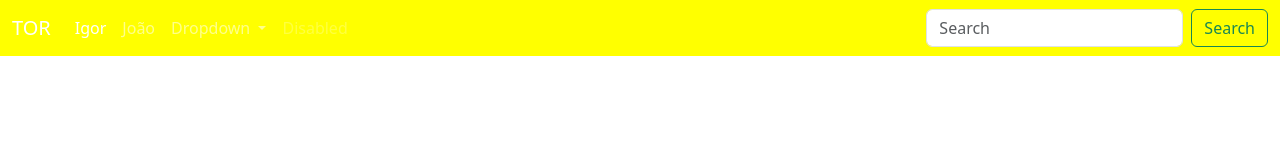
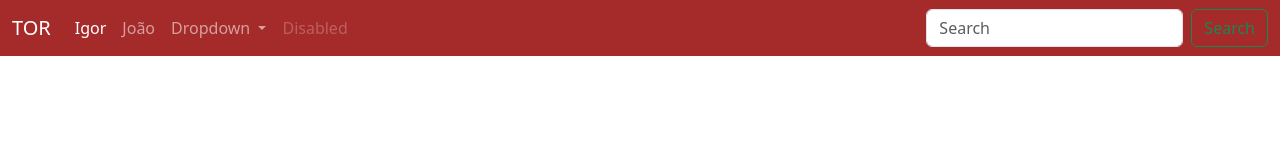
Before and after one commit to cgmoraes/Site-TOR, a plain HTML site: page index.html in a window 1280 px wide. Drawn offline with nearby package versions, Linux system fonts and the light colour scheme; files that its build step writes are made by us from their sources.

Commit message:
Update Base

```diff
--- a/main.scss
+++ b/main.scss
@@ -1,2 +1,2 @@
-$primary: yellow;
+$primary: Brown;
 @import "node_modules/bootstrap/scss/bootstrap";
```
